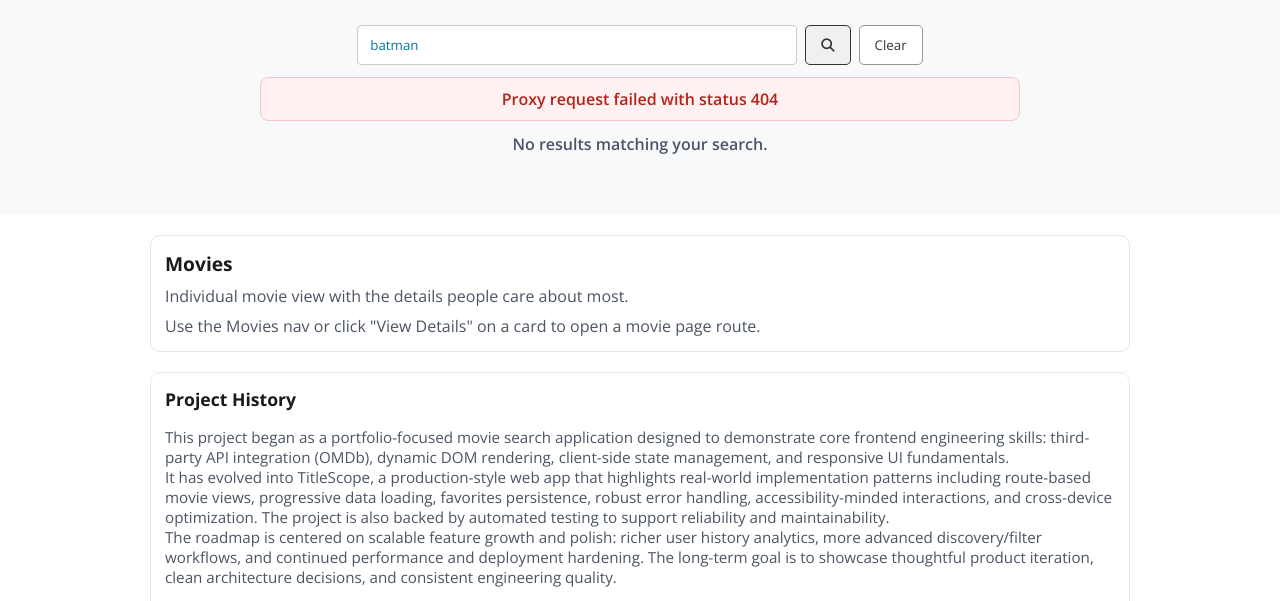
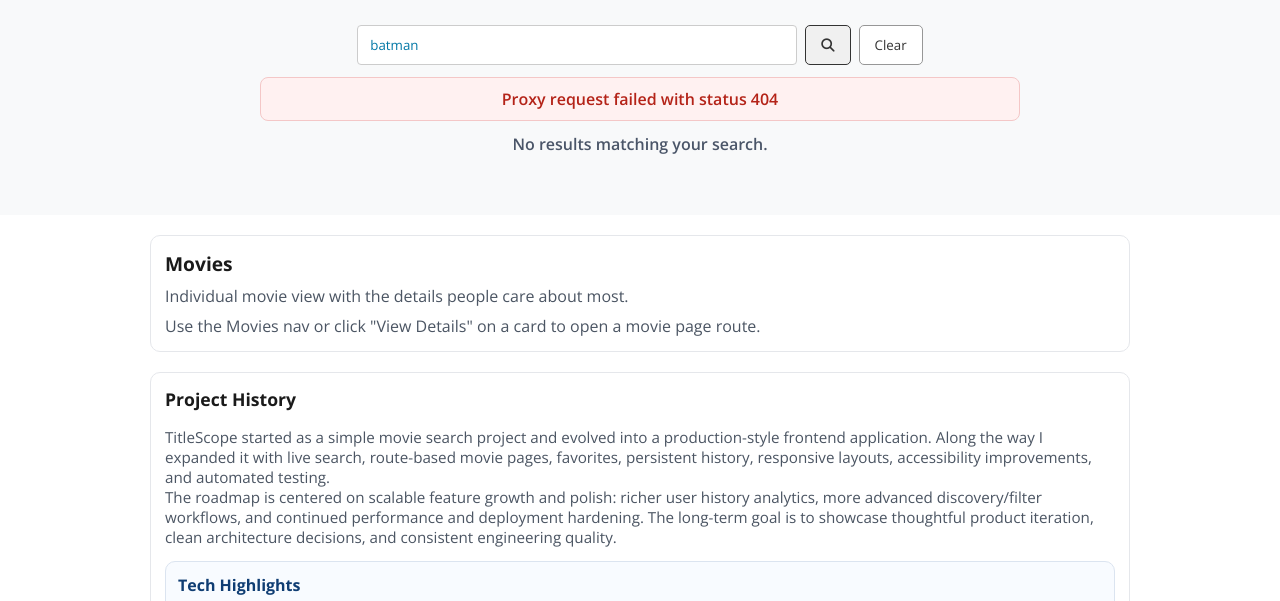
Before and after one commit to LowesPubAldi/Module-5-Project, a website: page index.html in a window 1280 px wide. Shown: the part 160-761 px from the top of the page. Drawn offline with nearby package versions, Linux system fonts and the light colour scheme; no server answers.

Commit message:
Content: update TitleScope-first history wording

```diff
--- a/index.html
+++ b/index.html
@@ -84,8 +84,7 @@
             <div class="favorites-header-row">
                 <h2 id="historyHeading">Project History</h2>
             </div>
-            <p class="favorites-empty">This project began as a portfolio-focused movie search application designed to demonstrate core frontend engineering skills: third-party API integration (OMDb), dynamic DOM rendering, client-side state management, and responsive UI fundamentals.</p>
-            <p class="favorites-empty">It has evolved into TitleScope, a production-style web app that highlights real-world implementation patterns including route-based movie views, progressive data loading, favorites persistence, robust error handling, accessibility-minded interactions, and cross-device optimization. The project is also backed by automated testing to support reliability and maintainability.</p>
+            <p class="favorites-empty">TitleScope started as a simple movie search project and evolved into a production-style frontend application. Along the way I expanded it with live search, route-based movie pages, favorites, persistent history, responsive layouts, accessibility improvements, and automated testing.</p>
             <p class="favorites-empty">The roadmap is centered on scalable feature growth and polish: richer user history analytics, more advanced discovery/filter workflows, and continued performance and deployment hardening. The long-term goal is to showcase thoughtful product iteration, clean architecture decisions, and consistent engineering quality.</p>
             <div class="portfolio-highlights" aria-label="Portfolio tech highlights">
                 <h3>Tech Highlights</h3>
```
